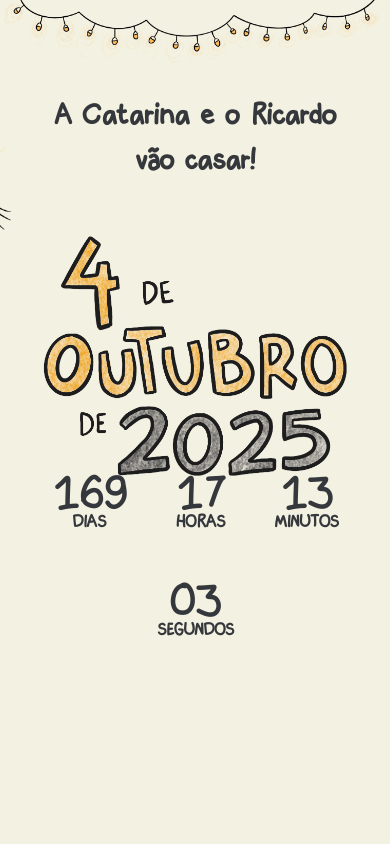
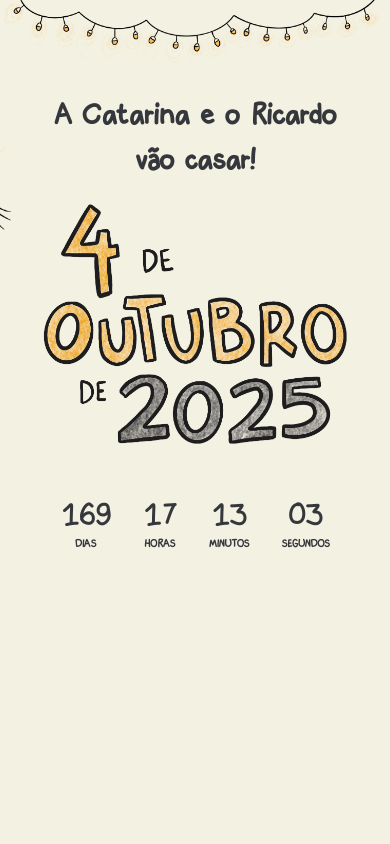
Before and after one commit to jhrotko/wedding-cat-ric, a React (Create React App) app: page / in a window 390 px wide. Shown: the top 844 px of the page. Built offline with nearby package versions, Linux system fonts and the light colour scheme.

Commit message:
fix header in mobile

```diff
--- a/src/design/Images.js
+++ b/src/design/Images.js
@@ -86,7 +86,6 @@ export const Data = ({height}) => (
     src={data}
     alt="data"
     style={{
-      marginTop: "2rem",
       height,
     }}
   />
--- a/src/header/Header.js
+++ b/src/header/Header.js
@@ -13,11 +13,10 @@ const Header = () => {
 
 const TitleMobile = () => {
   return (
-    <div>
+    <div style={{marginTop: "1rem"}}>
       <div
         style={{
           display: "flex",
-          gap: "2rem",
           alignContent: "center",
           justifyContent: "center",
         }}
@@ -37,7 +36,7 @@ const TitleMobile = () => {
             textAlign: "center",
           }}
         >
-          A Catarina e o Ricardo vão casar!
+          A Catarina e o Ricardo <br/>vão casar!
         </h2>
         <Data height="8rem"/>
         <br/>
--- a/src/layout/App.css
+++ b/src/layout/App.css
@@ -17,6 +17,12 @@
 
   --font-size-mobile: 16px;
   --font-size-title-mobile: 24px;
+
+  --font-size-countdown-item: 45px;
+  --font-size-countdown-item-mobile: 30px;
+
+  --font-size-countdown-span: 16px;
+  --font-size-countdown-span-mobile: 10px;
 }
 
 * {
--- a/src/time/Countdown.css
+++ b/src/time/Countdown.css
@@ -1,4 +1,3 @@
-
 .countdown-div {
   /* background-image: linear-gradient(135deg, #f5f7fa 0%, #c3cfe2 100%); */
   box-sizing: border-box;
@@ -20,7 +19,7 @@
 }
 
 .countdown-item {
-	font-size: 45px;
+  font-size: var(--font-size-countdown-item);
   display: flex;
   align-items: center;
   justify-content: center;
@@ -30,7 +29,7 @@
 }
 
 .countdown-item span {
-	font-size: 16px;
+  font-size: var(--font-size-countdown-span);
   font-weight: 600;
   text-transform: uppercase;
 }
@@ -42,3 +41,17 @@
   width: 100px;
   height: 100px;
 }
+
+@media screen and (max-width: 600px) {
+	.countdown-item {
+	  font-size: var(--font-size-countdown-item-mobile);
+	}
+
+	.countdown-item span {
+	  font-size: var(--font-size-countdown-span-mobile);
+	}
+
+	.countdown-wrapper {
+	  gap: 2rem;
+	}
+  }
--- a/src/time/Countdown.js
+++ b/src/time/Countdown.js
@@ -1,7 +1,6 @@
 import { React, useState, useEffect } from "react";
 import moment from "moment";
 import "./Countdown.css";
-import { isMobile } from "../constants";
 
 const Countdown = (props) => {
   const [time, setTime] = useState({
@@ -39,7 +38,6 @@ const Countdown = (props) => {
 
   return (
     <div className="countdown-div">
-      {/* <h1>Countdown</h1> */}
       <div className="countdown-wrapper">
         {days && (
           <div className="countdown-item">
```
Lines whose indentation alone changed are shown as unchanged.
